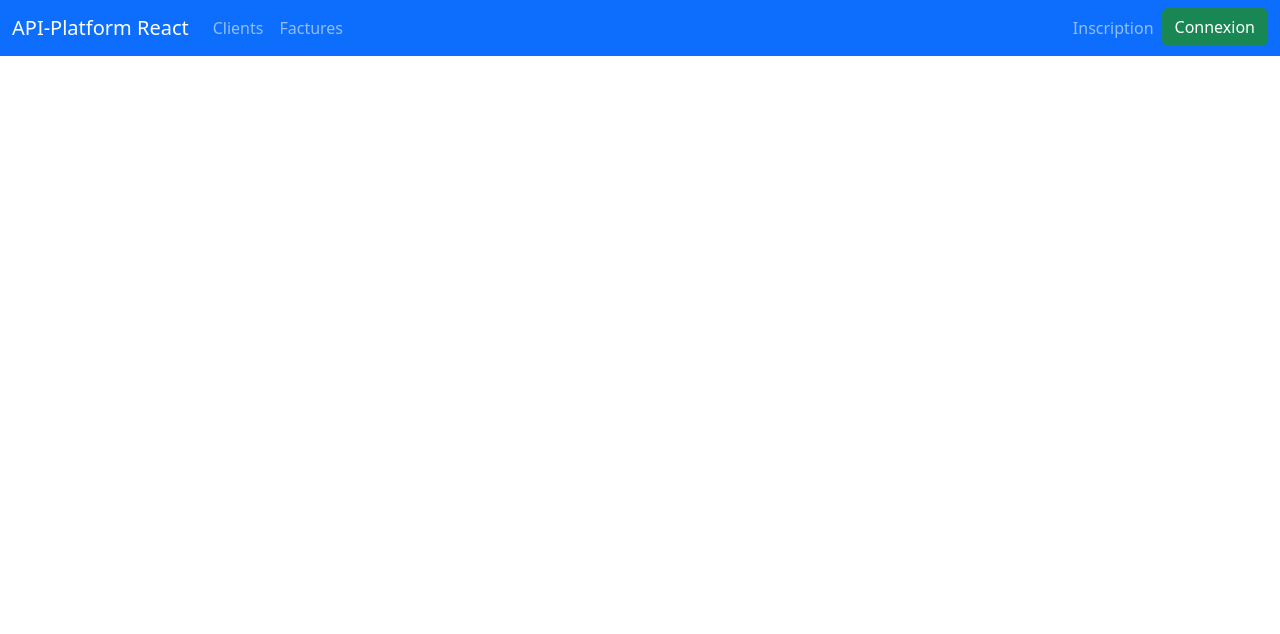
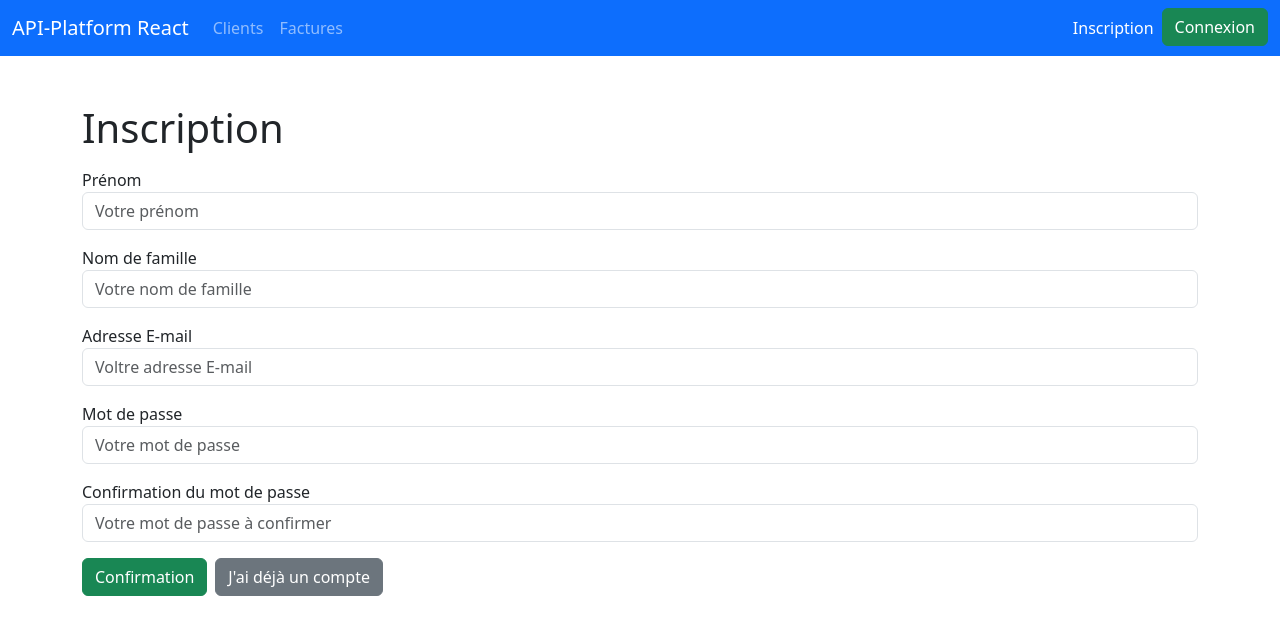
Before and after one commit to webepse/api-react-2026, a React (Create React App) app: page /register in a window 1280 px wide. Shown: the top 634 px of the page. Built offline with nearby package versions, Linux system fonts and the light colour scheme.

Commit message:
RegisterPage V1

```diff
--- a/src/App.js
+++ b/src/App.js
@@ -12,6 +12,7 @@
 import AuthContext from "./contexts/AuthContext";
 import CustomerPage from "./pages/CustomerPage";
 import InvoicePage from "./pages/InvoicePage";
+import RegisterPage from "./pages/RegisterPage";
 
 authAPI.setup()
 
@@ -30,6 +31,7 @@
                 <main className="container pt-5">
                     <Routes>
                         <Route path="/" element={<HomePage />} />
+                        <Route path="/register" element={<RegisterPage />} />
                         <Route path="/customers/:id" element={
                             <PrivateRoute>
                                 <CustomerPage />
--- a/src/components/Navbar.jsx
+++ b/src/components/Navbar.jsx
@@ -34,7 +34,7 @@
                         {(!isAuthenticated) ? (
                             <>
                                 <li className="nav-item">
-                                    <a href="#" className="nav-link">Inscription</a>
+                                    <NavLink to="/register" className="nav-link">Inscription</NavLink>
                                 </li>
                                 <li className="nav-item">
                                     <NavLink to="/login" className="btn btn-success">Connexion</NavLink>
--- a/src/pages/InvoicesPage.jsx
+++ b/src/pages/InvoicesPage.jsx
@@ -93,7 +93,7 @@
                         </td>
                         <td className="text-center">{invoice.amount.toLocaleString()}</td>
                         <td className="text-center">
-                            <Link to={`/invoices/${invoice.id}`} className="btn btn-success mx-2">Modifier</Link>
+                            <Link to={`/invoices/${invoice.id}`} className="btn btn-warning mx-2">Modifier</Link>
                             <button className="btn btn-danger mx-2">Supprimer</button>
                         </td>
                     </tr>
--- /dev/null
+++ b/src/pages/RegisterPage.jsx
@@ -0,0 +1,90 @@
+import Field from "../components/forms/Field";
+import { Link, useNavigate } from "react-router-dom";
+import Axios from "axios";
+import { useState} from "react";
+
+const RegisterPage = (props) => {
+
+    const navigate = useNavigate();
+    const [user, setUser] = useState({
+        firstName: "",
+        lastName: "",
+        email: "",
+        password: "",
+        passwordConfirm: ""
+    });
+
+    const [errors, setErrors] = useState({
+        firstName: "",
+        lastName: "",
+        email: "",
+        password: "",
+        passwordConfirm: ""
+    });
+
+    const handleChange = (event) => {
+        const { name, value } = event.currentTarget
+        setUser({ ...user, [name]: value})
+    }
+
+    const handleSubmit = (event) => {
+        event.preventDefault()
+    }
+
+    return (
+        <>
+            <h1>Inscription</h1>
+            <form onSubmit={handleSubmit}>
+                <Field
+                    name="firstName"
+                    label="Prénom"
+                    placeholder="Votre prénom"
+                    error={errors.firstName}
+                    value={user.firstName}
+                    onChange={handleChange}
+                />
+                <Field
+                    name="lastName"
+                    label="Nom de famille"
+                    placeholder="Votre nom de famille"
+                    error={errors.lastName}
+                    value={user.lastName}
+                    onChange={handleChange}
+                />
+                <Field
+                    type="email"
+                    name="email"
+                    label="Adresse E-mail"
+                    placeholder="Voltre adresse E-mail"
+                    error={errors.email}
+                    value={user.email}
+                    onChange={handleChange}
+                />
+                <Field
+                    type="password"
+                    name="password"
+                    label="Mot de passe"
+                    placeholder="Votre mot de passe"
+                    error={errors.password}
+                    value={user.password}
+                    onChange={handleChange}
+                />
+                <Field
+                    type="password"
+                    name="passwordConfirm"
+                    label="Confirmation du mot de passe"
+                    placeholder="Votre mot de passe à confirmer"
+                    error={errors.passwordConfirm}
+                    value={user.passwordConfirm}
+                    onChange={handleChange}
+                />
+                <div className="my-3">
+                    <button type="submit" className="btn btn-success">Confirmation</button>
+                    <Link to="/login" className="btn btn-secondary mx-2">J'ai déjà un compte</Link>
+                </div>
+            </form>
+        </>
+    )
+}
+
+export default RegisterPage
```
